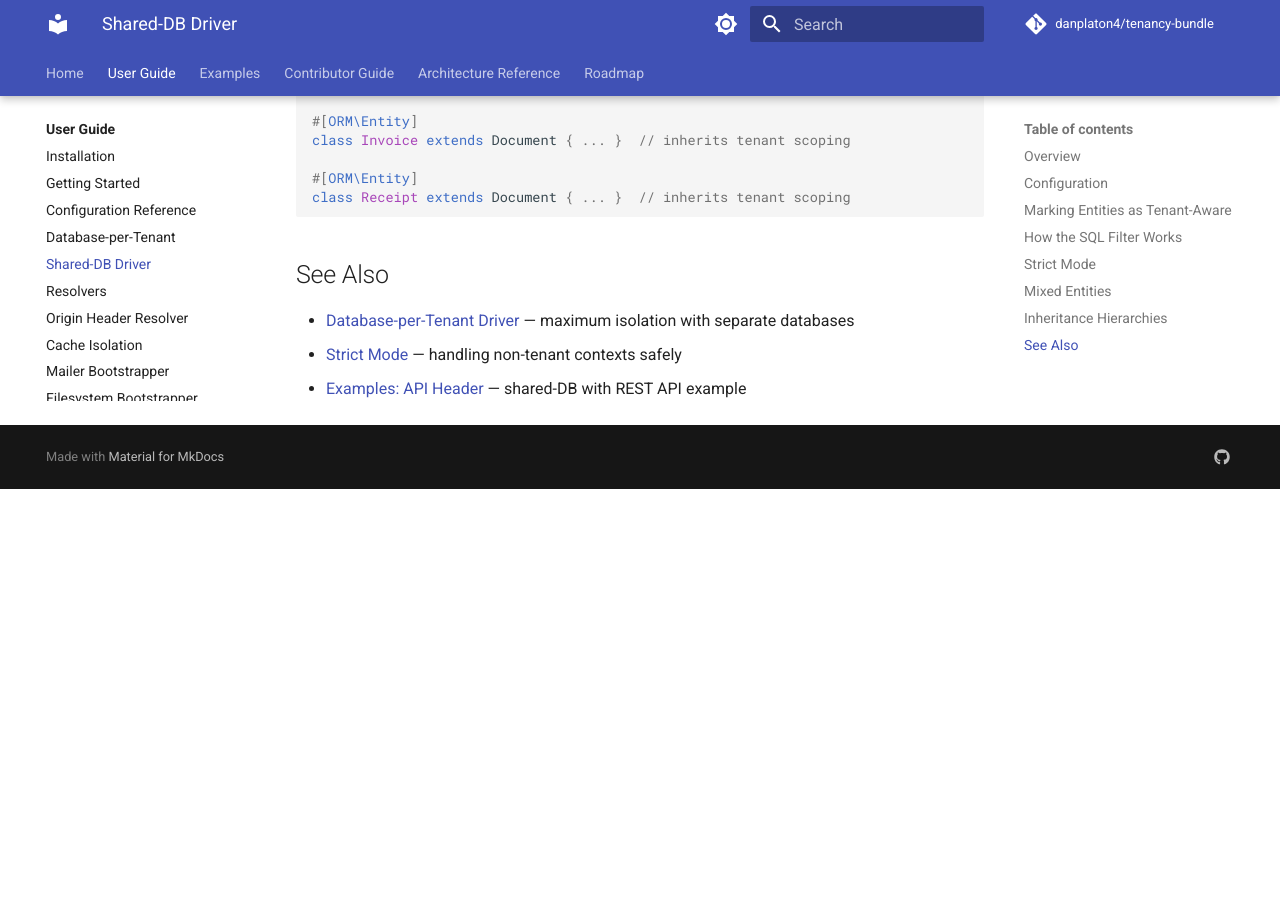
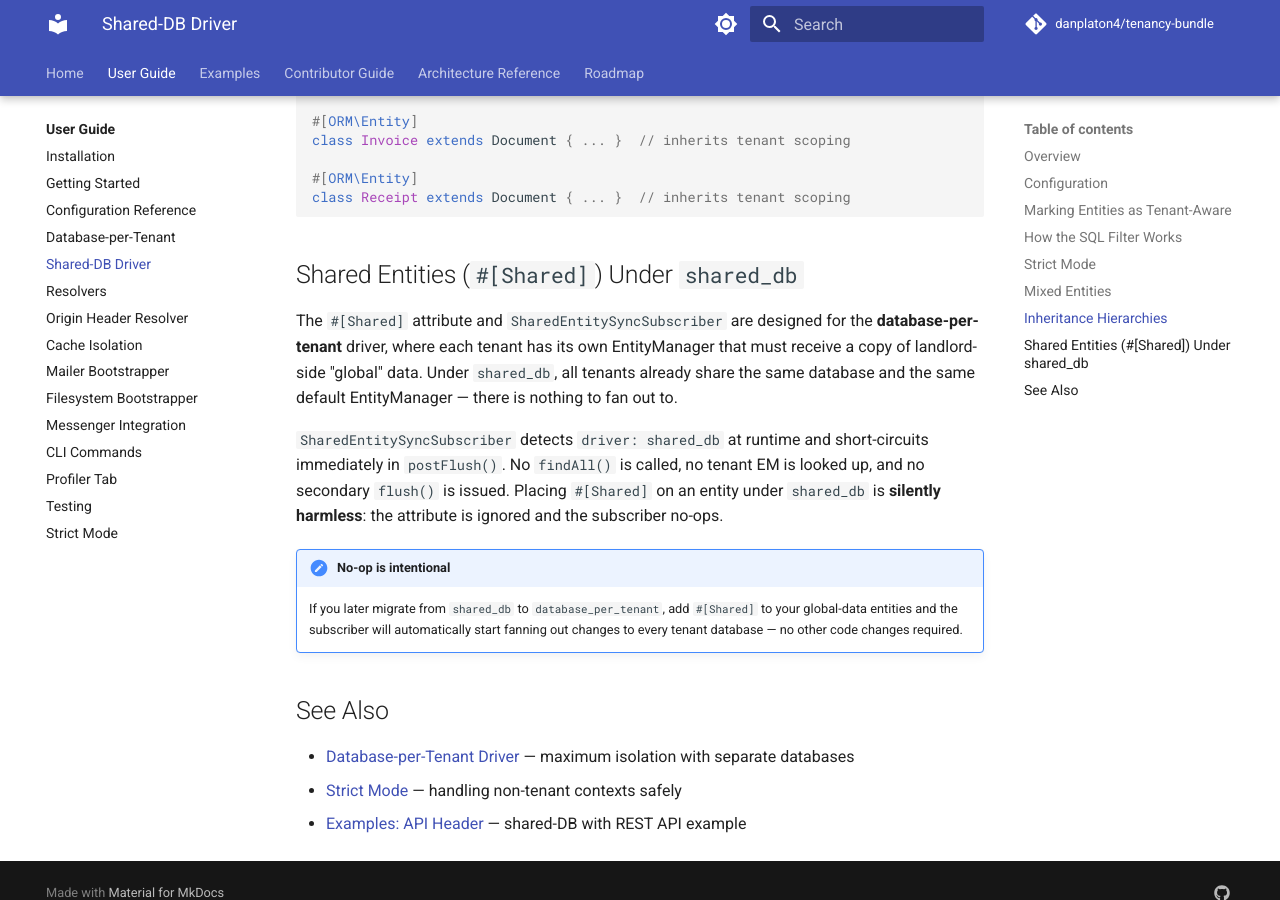
Before and after one commit to danplaton4/tenancy-bundle, an MkDocs documentation site: the page built from docs/user-guide/shared-db.md, in a window 1280 px wide and 900 px high, scrolled down 3474 px. Built offline with MkDocs 1.6.1 and Material for MkDocs 9.7.7, drawn with Linux system fonts in a browser that asks for light colours; comment, search, counter and statistics services are not loaded; before the commit the page ends 3963 px from its top, so only the background shows below that.

Commit message:
docs(25-04): add shared_db no-op note for #[Shared] entities
Documents that SharedEntitySyncSubscriber short-circuits under shared_db
(no per-tenant EMs to fan out to), that #[Shared] on shared_db is silently
harmless, and that migrating to database_per_tenant activates sync automatically.

````diff
--- a/docs/user-guide/shared-db.md
+++ b/docs/user-guide/shared-db.md
@@ -171,6 +171,23 @@ class Invoice extends Document { ... }  // inherits tenant scoping
 class Receipt extends Document { ... }  // inherits tenant scoping
 ```
 
+## Shared Entities (`#[Shared]`) Under `shared_db`
+
+The `#[Shared]` attribute and `SharedEntitySyncSubscriber` are designed for the
+**database-per-tenant** driver, where each tenant has its own EntityManager that must receive a
+copy of landlord-side "global" data. Under `shared_db`, all tenants already share the same
+database and the same default EntityManager — there is nothing to fan out to.
+
+`SharedEntitySyncSubscriber` detects `driver: shared_db` at runtime and short-circuits
+immediately in `postFlush()`. No `findAll()` is called, no tenant EM is looked up, and no
+secondary `flush()` is issued. Placing `#[Shared]` on an entity under `shared_db` is
+**silently harmless**: the attribute is ignored and the subscriber no-ops.
+
+!!! note "No-op is intentional"
+    If you later migrate from `shared_db` to `database_per_tenant`, add `#[Shared]` to your
+    global-data entities and the subscriber will automatically start fanning out changes to every
+    tenant database — no other code changes required.
+
 ## See Also
 
 - [Database-per-Tenant Driver](database-per-tenant.md) — maximum isolation with separate databases
````
